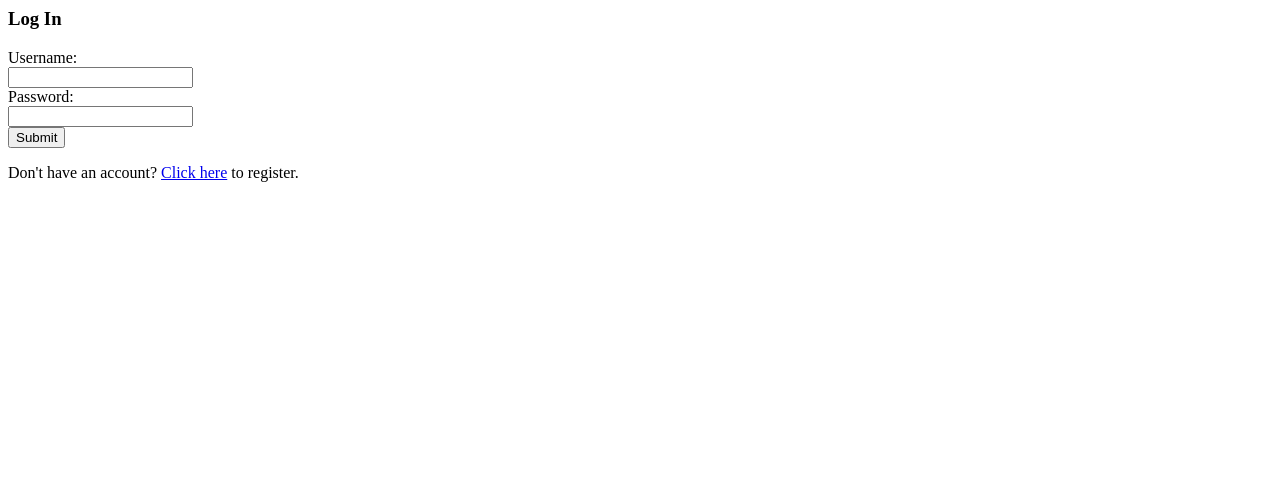
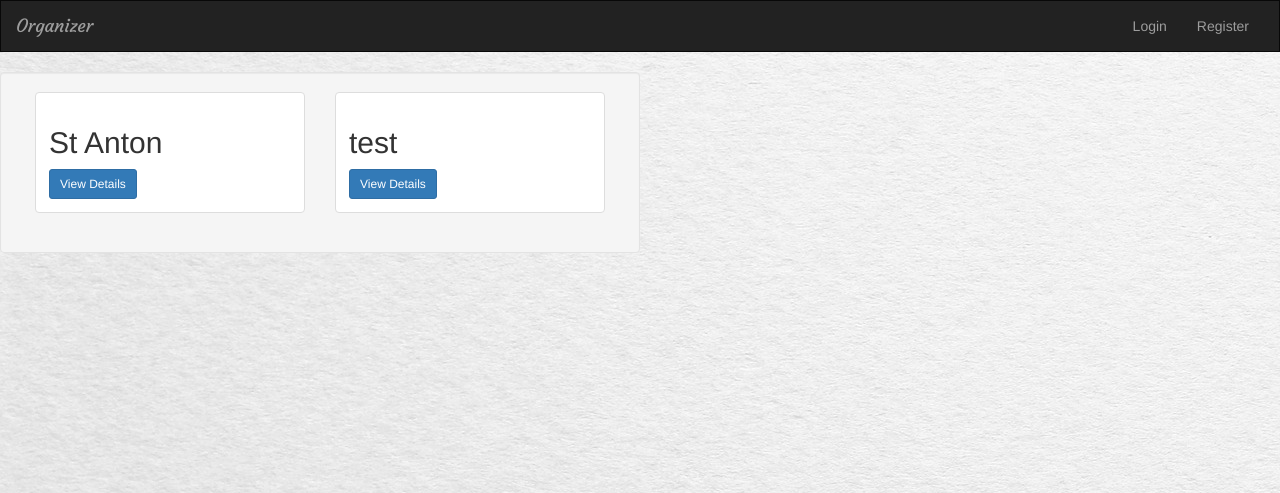
Before and after one commit to bindkeeper/travelSite, a Django app: page / in a window 1280 px wide. Shown: the top 493 px of the page. Run offline with Django 3.2, Linux system fonts and the light colour scheme; data comes from the database, SQL or seed files in the repository; both versions use the stored data as it was after the commit; some libraries are stand-ins or nearby versions.

Commit message:
Not logged users can use the site now

```diff
--- a/organizer/templates/organizer/base.html
+++ b/organizer/templates/organizer/base.html
@@ -35,6 +35,7 @@
 			<!-- items -->
 
 			<div class="collapse navbar-collapse" id="topNavBar">
+			{% if loged_user %}
 				<ul class="nav navbar-nav">
 					<li class="">
 						<a href="{% url 'organizer:index' %}">
@@ -58,7 +59,22 @@
 						</a>
 					</li>
 				</ul>
+				{% else %}
+				<ul class="nav navbar-nav navbar-right" >
+					<li class="">
+						<a href=" {% url 'organizer:login_user' %} ">
 
+							Login
+						</a>
+					</li>
+					<li class="">
+						<a href=" {% url 'organizer:register' %} ">
+
+							Register
+						</a>
+					</li>
+				</ul>
+				{% endif %}
 			</div>
 		</div>
 	</nav>
--- a/organizer/templates/organizer/details.html
+++ b/organizer/templates/organizer/details.html
@@ -116,8 +116,6 @@
 </div>
 
 
-
-
 {% if error_message %}
 	<p><strong>{{ error_message }}</strong></p>
 
--- a/organizer/templates/organizer/index.html
+++ b/organizer/templates/organizer/index.html
@@ -5,10 +5,22 @@
 {% endblock %}
 
 {% block body %}
+	{% if not loged_user %}
+		<div class="col-sm-6 well">
+		{% for trip in all_shared_trips %}
+			<div class="col-sm-12 col-md-6">
+				<div class="thumbnail">
+					<div class="caption">
+						<h2>{{ trip.destination }}</h2>
+						<!-- View Details -->
+						<a href="{% url 'organizer:detail' trip.id %}" class="btn btn-primary btn-sm" role="button">View Details</a>
+					</div>
+				</div>
+				{% cycle '' '' '' '' '' '<div class="clearfix visible-lg"></div>' %}
+			</div>
+		{% endfor %}
+	{% else %}
 		{% if all_trips %}
-
-
-
 			<div class="col-sm-6 well">
 				<h3>My Trips</h3>
 				{% for trip in all_trips %}
@@ -33,34 +45,23 @@
 						</div>
 						{% cycle '' '' '' '' '' '<div class="clearfix visible-lg"></div>' %}
 					</div>
-
-
-
 				{% endfor %}
 			</div>
 
 			<div class="col-sm-6 well">
 				<h3>Shared Trips</h3>
 				{% for trip in all_shared_trips %}
-
 					<div class="col-sm-12 col-md-6">
 						<div class="thumbnail">
 
 							<div class="caption">
 								<h2>{{ trip.destination }}</h2>
-
-
 								<!-- View Details -->
 								<a href="{% url 'organizer:detail' trip.id %}" class="btn btn-primary btn-sm" role="button">View Details</a>
-
-
 							</div>
 						</div>
 						{% cycle '' '' '' '' '' '<div class="clearfix visible-lg"></div>' %}
 					</div>
-
-
-
 				{% endfor %}
 			</div>
 
@@ -70,5 +71,7 @@
 		{% else %}
 			<h3> You Dont Have Any Trips Yet</h3>
 		{% endif %}
+	{% endif %}
+
 
 {% endblock %}
--- a/organizer/views.py
+++ b/organizer/views.py
@@ -46,12 +46,16 @@ def delete_trip(request, trip_id):
 
 def index(request):
 	if not request.user.is_authenticated():
-		return render(request, 'organizer/login.html')
+		all_shared_trips = Trip.objects.filter(shared=True)
+
+		return render(request, 'organizer/index.html', {'all_shared_trips': all_shared_trips})
+
+		#return render(request, 'organizer/login.html')
 	else:
 		all_trips = Trip.objects.filter(user=request.user)
 		all_shared_trips = Trip.objects.filter(shared=True)
-
-		return render(request, 'organizer/index.html', {'all_trips' : all_trips, 'all_shared_trips': all_shared_trips})
+		loged_user = request.user
+		return render(request, 'organizer/index.html', {'all_trips' : all_trips, 'all_shared_trips': all_shared_trips, 'loged_user': loged_user})
 
 
 
```
Also changed, not shown: db.sqlite3. Lines whose indentation alone changed are shown as unchanged.
